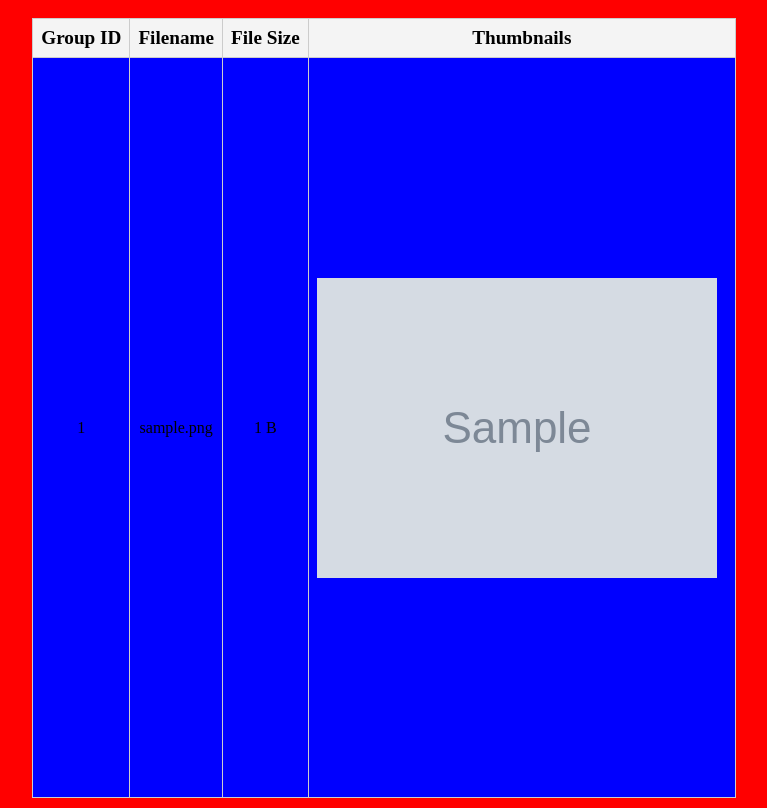
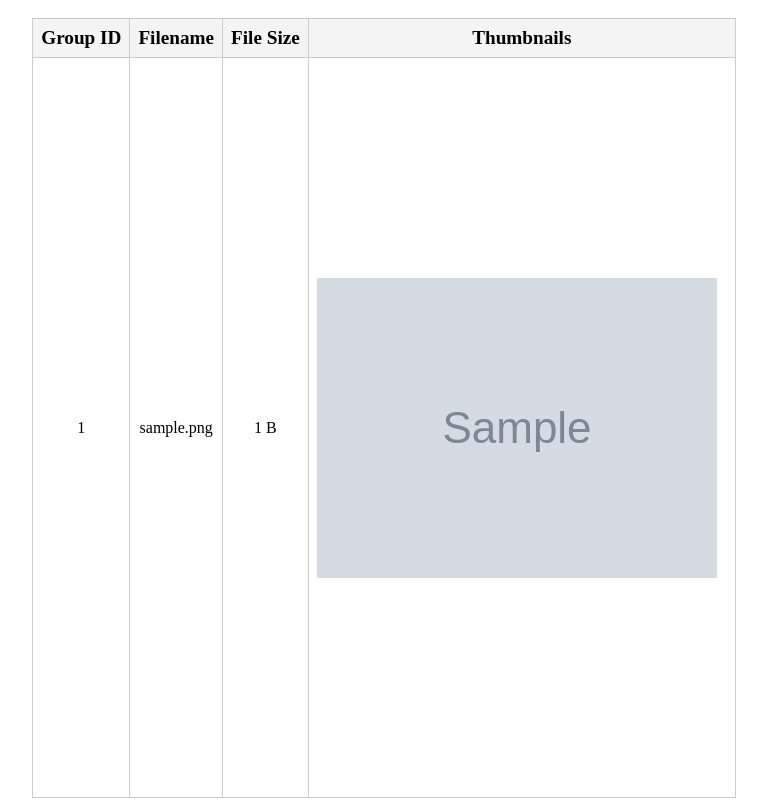
Before and after one commit to ryanhunter237/filepreview, a Flask app: page / in a window 1280 px wide. Shown: the whole page, without its empty margins (256-1023 px from the left). Run offline with Flask 3, Linux system fonts and the light colour scheme; tables that the repository leaves empty hold one stand-in row (values such as "Sample post"); grey boxes marked "Sample" are stand-in pictures.

Commit message:
Remove background colors

```diff
--- a/filepreview/static/styles.css
+++ b/filepreview/static/styles.css
@@ -6,14 +6,12 @@ body {
   min-height: 100%;
   display: flex;
   justify-content: center;
-  background-color: red;
 }
 
 table {
   border-collapse: collapse;
   margin-top: 10px;
   margin-bottom: 10px;
-  background-color: blue;
 }
 
 th,
```
